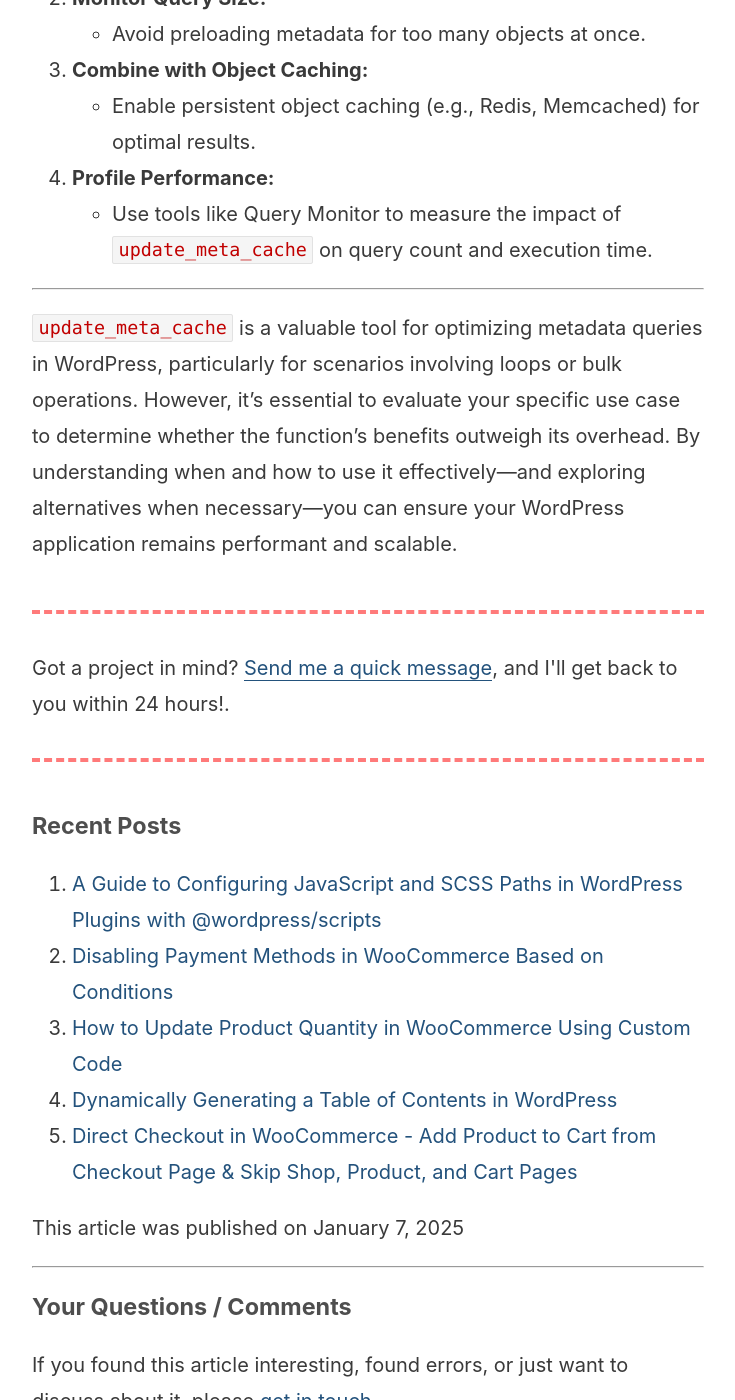
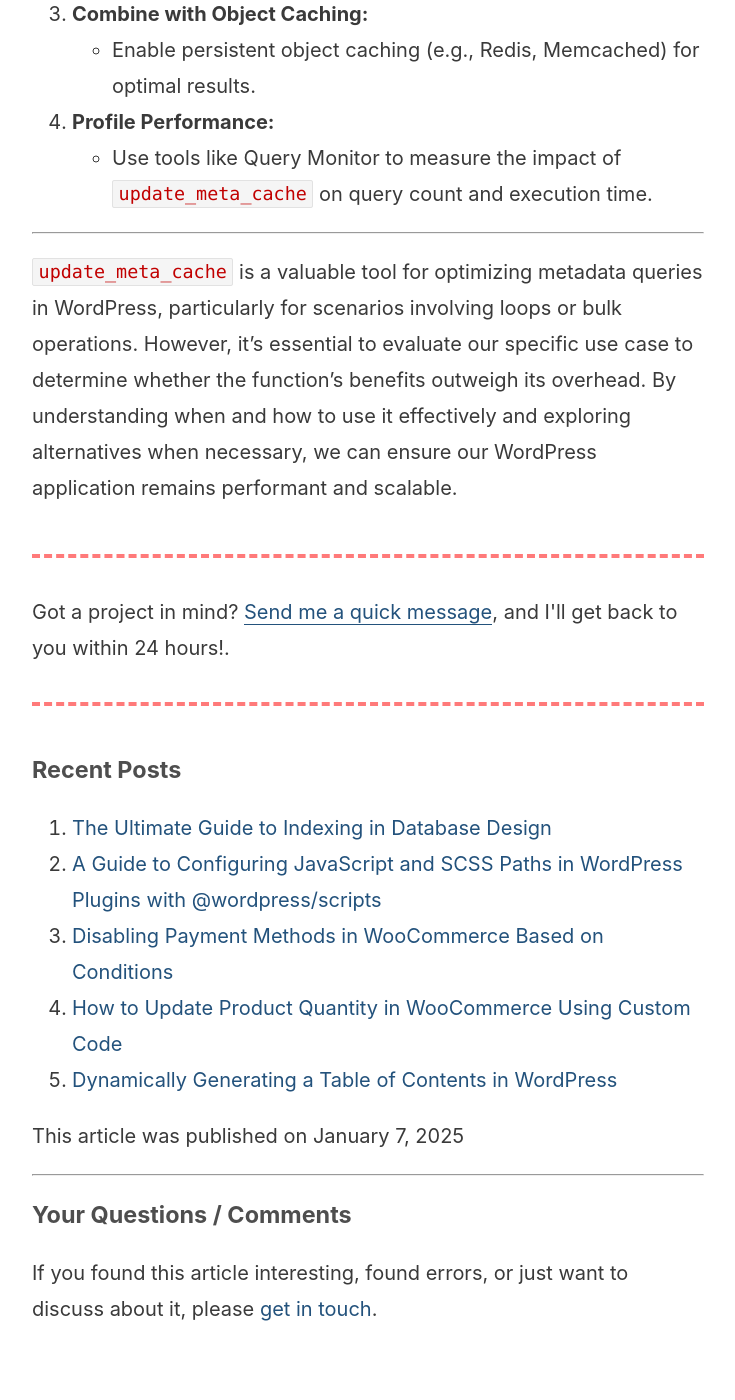
Before and after one commit to sarathlal/sarathlal.github.io, a Jekyll site: the page built from _posts/2025-1-7-wordpress-update-meta-cache-usage-guide.md, in a window 1280 px wide and 1400 px high, scrolled down 5567 px. Shown: the whole window, without its empty margins (272-1007 px from the left). Built offline with Jekyll 4.4.1, drawn with Linux system fonts in a browser that asks for light colours; part of the change alters nothing that is shown; some of the changed text lies outside the part shown.

Commit message:
new post - 9-1-25

````diff
--- a/_posts/2025-1-7-wordpress-update-meta-cache-usage-guide.md
+++ b/_posts/2025-1-7-wordpress-update-meta-cache-usage-guide.md
@@ -1,12 +1,11 @@
 ---
 layout: post
-title:  Understanding `update_meta_cache` in WordPress - When to Use It, When Not to, and Its Impact on Database Queries
+title:  Understanding 'update_meta_cache' in WordPress - When to Use It, When Not to, and Its Impact on Database Queries
 description: Learn everything about WordPress's update_meta_cache function, including when to use it, when to avoid it, its impact on database queries, and performance tips for efficient metadata handling.
 tags:
   - WordPress
+  - WordPress Optimization
 ---
-
-##
 
 In WordPress development, optimizing database queries is crucial for building scalable and efficient websites. One commonly overlooked function that plays a role in performance optimization is `update_meta_cache`. This article provides a deep dive into what `update_meta_cache` does, when to use it, when to avoid it, and its impact on database queries.
 
@@ -154,4 +153,4 @@ Access metadata for 10 posts, each with 10 meta fields.
 
 ---
 
-`update_meta_cache` is a valuable tool for optimizing metadata queries in WordPress, particularly for scenarios involving loops or bulk operations. However, it’s essential to evaluate your specific use case to determine whether the function’s benefits outweigh its overhead. By understanding when and how to use it effectively—and exploring alternatives when necessary—you can ensure your WordPress application remains performant and scalable.
+`update_meta_cache` is a valuable tool for optimizing metadata queries in WordPress, particularly for scenarios involving loops or bulk operations. However, it’s essential to evaluate our specific use case to determine whether the function’s benefits outweigh its overhead. By understanding when and how to use it effectively and exploring alternatives when necessary, we can ensure our WordPress application remains performant and scalable.
--- /dev/null
+++ b/_posts/2025-1-9-ultimate-guide-database-indexing.md
@@ -0,0 +1,265 @@
+---
+layout: post
+title:  The Ultimate Guide to Indexing in Database Design
+description: Learn everything about database indexing with this comprehensive guide. Understand how indexes work, their types, benefits, and best practices to optimize query performance and database efficiency.
+tags:
+  - DB Design
+  - Database
+---
+
+On this week, I attended an interview for the position of WordPress developer. As a WordPress developer, I have traditionally relied on default WordPress tables to store data in projects, avoiding the use of custom tables. However, I recently started using custom tables in my new plugin projects. During this process, I came across the concept of "indexing." At the time, I didn’t fully understand its real use cases and benefits, so I skipped that part. In the recent interview, the interviewer asked about indexing, and I realized I couldn’t provide a proper answer. This motivated me to collect as much detailed information as possible and gain a deeper understanding of indexing. This blog post serves as a comprehensive summary and reference for me in the future.
+
+---
+
+## **What is Indexing?**
+
+In a database, an **index** is a separate data structure that improves query performance by minimizing the amount of data the database has to scan to retrieve results. Think of it like an index at the back of a book that helps you quickly locate a topic instead of flipping through every page.
+
+---
+
+## **How Indexing Works Internally**
+
+### **Index Data Structures**
+Databases use various data structures to implement indexing, with the most common being:
+
+1. **B-Tree (Balanced Tree):**
+   - Organizes data hierarchically in sorted order.
+   - Provides efficient lookups, insertions, and deletions in logarithmic time.
+   - Ideal for range queries and sorting.
+
+   **Structure Example:**
+   ```
+            30
+         /      \
+       20        40
+     /   \      /   \
+    10   25    35    50
+   ```
+
+2. **Hash Table:**
+   - Maps index values to fixed-size buckets using hash functions.
+   - Highly efficient for exact-match queries.
+   - Not suitable for range queries or sorting.
+
+3. **Other Specialized Indexes:**
+   - **Bitmap Index:** Efficient for low-cardinality columns.
+   - **R-Tree:** Used for spatial and geographic data.
+   - **Gin/GiST (PostgreSQL):** Used for full-text search and custom data types.
+
+---
+
+### **Primary vs. Secondary Storage**
+- **Table Data (Heap):** Stores the actual rows of the table.
+- **Index Data:** A separate structure containing indexed column values and pointers to the corresponding rows.
+
+#### Example:
+Consider a table `Employees`:
+
+| EmployeeID | Name   | Age | Department |
+|------------|--------|-----|------------|
+| 1          | Alice  | 30  | HR         |
+| 2          | Bob    | 25  | IT         |
+| 3          | Charlie| 35  | Finance    |
+| 4          | David  | 30  | IT         |
+
+If we create an index on `Age`:
+
+```sql
+CREATE INDEX idx_age ON Employees(Age);
+```
+
+The index might look like this:
+
+| Age (Key) | Pointer to Row       |
+|-----------|----------------------|
+| 25        | Row 2                |
+| 30        | Row 1, Row 4         |
+| 35        | Row 3                |
+
+When you query `WHERE Age = 30`, the database uses this index to directly fetch Rows 1 and 4, bypassing a full table scan.
+
+---
+
+## **How Indexes Are Used**
+
+### **Index Scan vs. Sequential Scan**
+- **Index Scan:** Searches the index structure for matching keys, reducing the number of rows accessed.
+- **Sequential Scan:** Scans all rows in the table. It’s used when most rows match the query or no index is available.
+
+### **Query Execution Example**
+Suppose you run:
+
+```sql
+SELECT * FROM Employees WHERE Age > 30;
+```
+
+- **Without Index:** The database reads all rows to find matches.
+- **With Index:** It uses the index to locate rows with `Age > 30`, then fetches the corresponding rows from the table.
+
+---
+
+## **How Databases Automatically Manage Indexes**
+
+### **1. Insertions**
+When a new row is added, the database:
+1. Inserts the row into the table.
+2. Updates the index by inserting the new value in the correct position (e.g., rebalancing a B-tree if necessary).
+
+### **2. Updates**
+If an indexed column is updated:
+1. The database removes the old index entry.
+2. Adds a new entry for the updated value.
+
+### **3. Deletions**
+When a row is deleted:
+1. The corresponding index entry is also removed.
+2. The database may rebalance the index to maintain performance.
+
+### **4. Query Optimization**
+The **query optimizer** evaluates whether to use an index based on factors like:
+- Query conditions (`WHERE`, `ORDER BY` clauses).
+- Estimated cost of accessing the index versus scanning the table.
+
+---
+
+## **Types of Indexes**
+
+### **1. Primary Index**
+- Automatically created on a table’s primary key.
+- Ensures unique values.
+
+```sql
+CREATE TABLE Users (
+    UserID INT PRIMARY KEY,
+    Name VARCHAR(50)
+);
+```
+
+### **2. Composite Index**
+- Indexes multiple columns together.
+- The column order affects its efficiency.
+
+```sql
+CREATE INDEX idx_name_age ON Employees(Name, Age);
+```
+
+### **3. Unique Index**
+- Ensures all values in the indexed column are unique.
+
+```sql
+CREATE UNIQUE INDEX idx_email ON Employees(Email);
+```
+
+### **4. Full-Text Index**
+- Optimized for text search.
+
+```sql
+CREATE FULLTEXT INDEX idx_name ON Employees(Name);
+```
+
+### **5. Clustered Index**
+- Sorts and stores data rows based on the indexed column.
+- Only one clustered index per table is allowed.
+
+```sql
+CREATE CLUSTERED INDEX idx_empid ON Employees(EmployeeID);
+```
+
+---
+
+## **Advanced Index Concepts**
+
+### **1. Covering Index**
+- Contains all columns required for a query, avoiding table lookups.
+
+```sql
+CREATE INDEX idx_covering ON Employees(Age, Department);
+```
+
+### **2. Partial Index**
+- Indexes only rows meeting a specific condition.
+
+```sql
+CREATE INDEX idx_active_users ON Users(Status) WHERE Status = 'active';
+```
+
+### **3. Function-Based Index**
+- Indexes the result of a function applied to a column.
+
+```sql
+CREATE INDEX idx_lower_name ON Employees(LOWER(Name));
+```
+
+---
+
+## **Indexing Trade-Offs and Limitations**
+
+### **Advantages**
+- Faster query performance for reads.
+- Efficient sorting and filtering.
+- Reduced disk I/O for large datasets.
+
+### **Disadvantages**
+- **Storage Overhead:** Indexes require additional disk space.
+- **Write Performance Impact:** Insert, update, and delete operations take longer because the index must be updated.
+- **Maintenance Costs:** Fragmentation over time can degrade performance.
+
+### **Best Practices**
+- Index frequently queried columns.
+- Avoid over-indexing; too many indexes slow down writes.
+- Use composite indexes for multi-column filtering.
+- Regularly analyze and rebuild indexes to reduce fragmentation.
+
+---
+
+## **Tools for Monitoring Index Performance**
+
+1. **EXPLAIN/EXPLAIN PLAN:**
+   Analyze how a query uses indexes.
+
+   ```sql
+   EXPLAIN SELECT * FROM Employees WHERE Age > 25;
+   ```
+
+2. **Database-Specific Tools:**
+   - MySQL: `pt-index-usage`
+   - PostgreSQL: `pg_stat_user_indexes`
+
+3. **Statistics Collection:**
+   Use commands like `ANALYZE` to update index statistics.
+
+---
+
+## **Practical Example: Index Optimization Workflow**
+
+### **Step 1: Create Table**
+```sql
+CREATE TABLE Orders (
+    OrderID INT PRIMARY KEY,
+    CustomerID INT,
+    OrderDate DATE,
+    Status VARCHAR(20),
+    TotalAmount DECIMAL(10, 2)
+);
+```
+
+### **Step 2: Analyze Queries**
+```sql
+SELECT * FROM Orders WHERE CustomerID = 101;
+SELECT * FROM Orders WHERE OrderDate > '2023-01-01' AND Status = 'Shipped';
+```
+
+### **Step 3: Add Indexes**
+```sql
+CREATE INDEX idx_customer ON Orders(CustomerID);
+CREATE INDEX idx_date_status ON Orders(OrderDate, Status);
+```
+
+### **Step 4: Monitor Performance**
+Use `EXPLAIN` to verify index usage and adjust as needed.
+
+---
+
+Indexing is a powerful tool for optimizing database performance, but it requires careful design and maintenance. By understanding the internal workings, types, and trade-offs, you can create indexes that strike the right balance between query speed and storage efficiency.
+
+Ready to improve your database queries? Start analyzing your workloads and applying these indexing techniques today!
````
